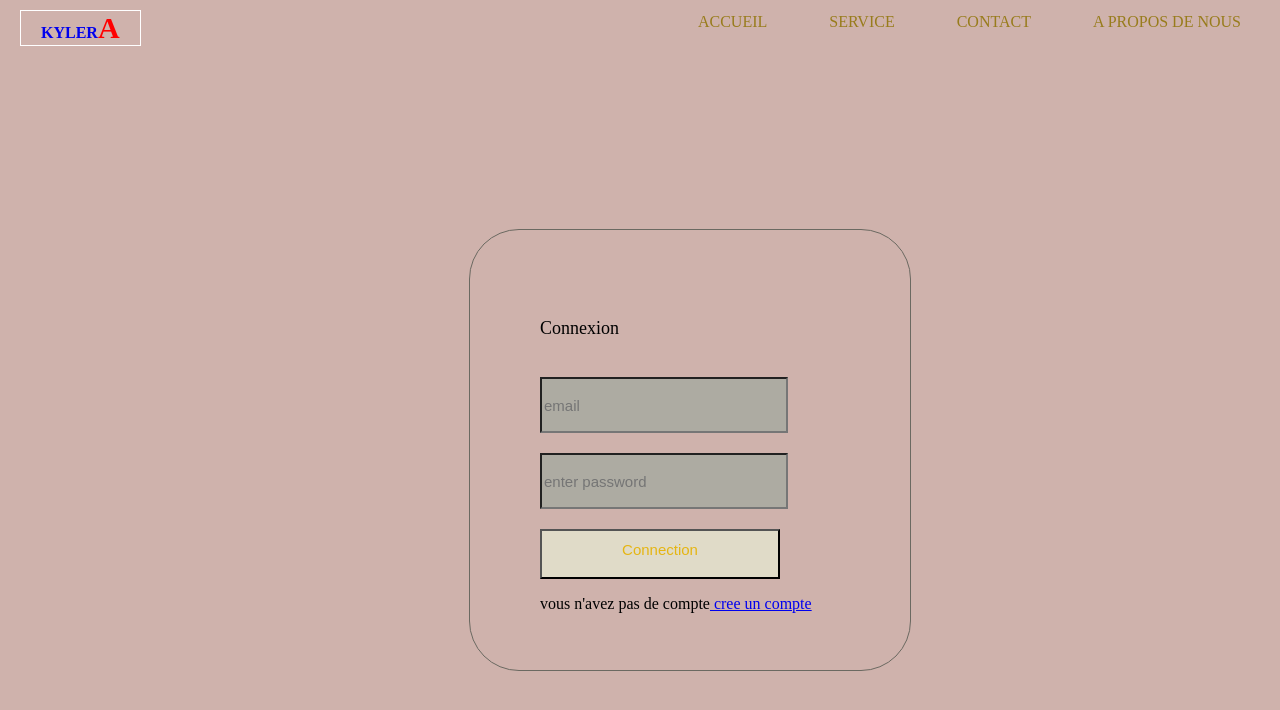
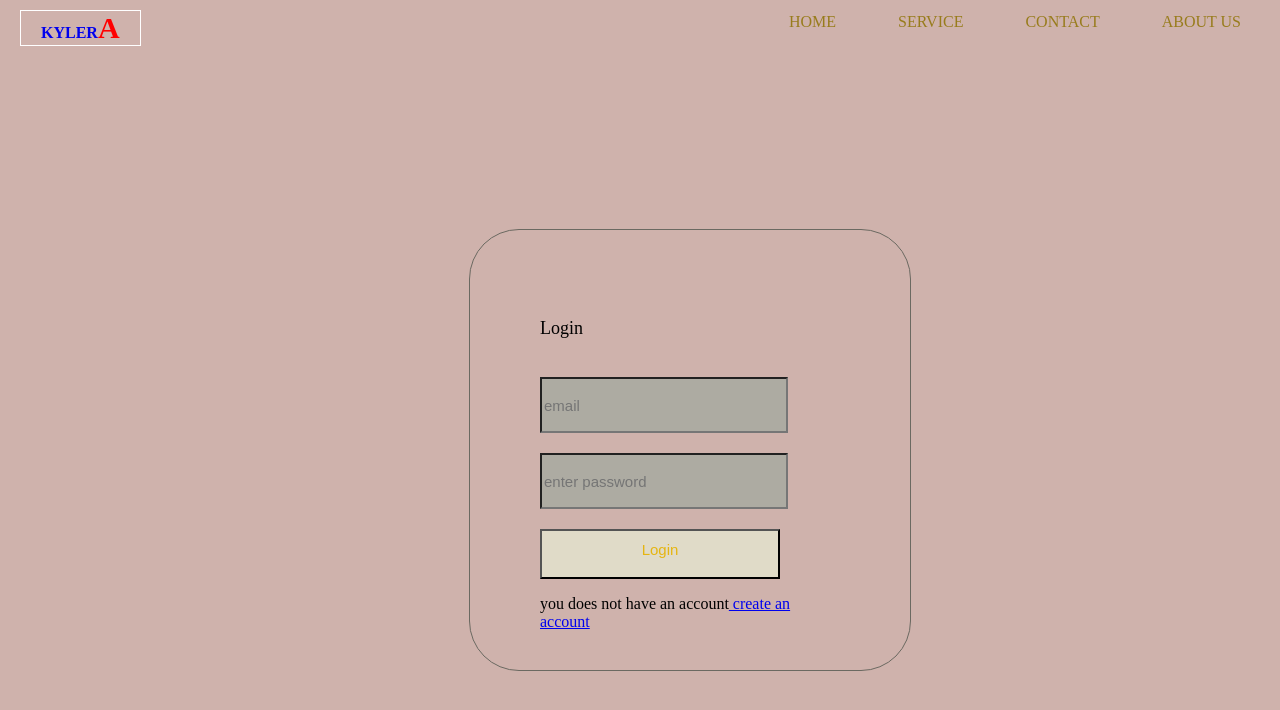
Before and after one commit to Andesson-dev/white, a plain HTML site: page index.html in a window 1280 px wide. Drawn offline with Linux system fonts and the light colour scheme.

Commit message:
translate the web page in english

```diff
--- a/index.html
+++ b/index.html
@@ -3,7 +3,7 @@
 <head>
     <meta charset="UTF-8">
     <meta name="viewport" content="width=device-width, initial-scale=1.0">
-    <title>Ma page</title>
+    <title>My page</title>
     <link rel="stylesheet" href="style.css">
 
 </head>
@@ -16,7 +16,7 @@
            <div class="list">
             <ul>
                 <li>
-                    <a href="#">Accueil</a>
+                    <a href="#">Home</a>
                 </li>
                 <li>
                     <a href="#">Service</a>
@@ -25,7 +25,7 @@
                     <a href="#">Contact</a>
                 </li>
                 <li>
-                    <a href="#">A Propos De Nous</a>
+                    <a href="#">About us</a>
                 </li>
             </ul>
            </div>
@@ -38,11 +38,11 @@
     </header>
     <main>
         <form class="form_container">
-           <p class="form_container_heading">Connexion</p>
+           <p class="form_container_heading">Login</p>
            <input class="form_container_input" type="email" placeholder="email">
            <input class="form_container_input" type="password" placeholder="enter password">
-           <button class="form_container_button">Connection</button>
-           <p>vous n'avez pas de compte<a href="#"> cree un compte</a></p>
+           <button class="form_container_button">Login</button>
+           <p>you does not have an account<a href="#"> create an account</a></p>
         </form>
     </main>
 </body>
```
